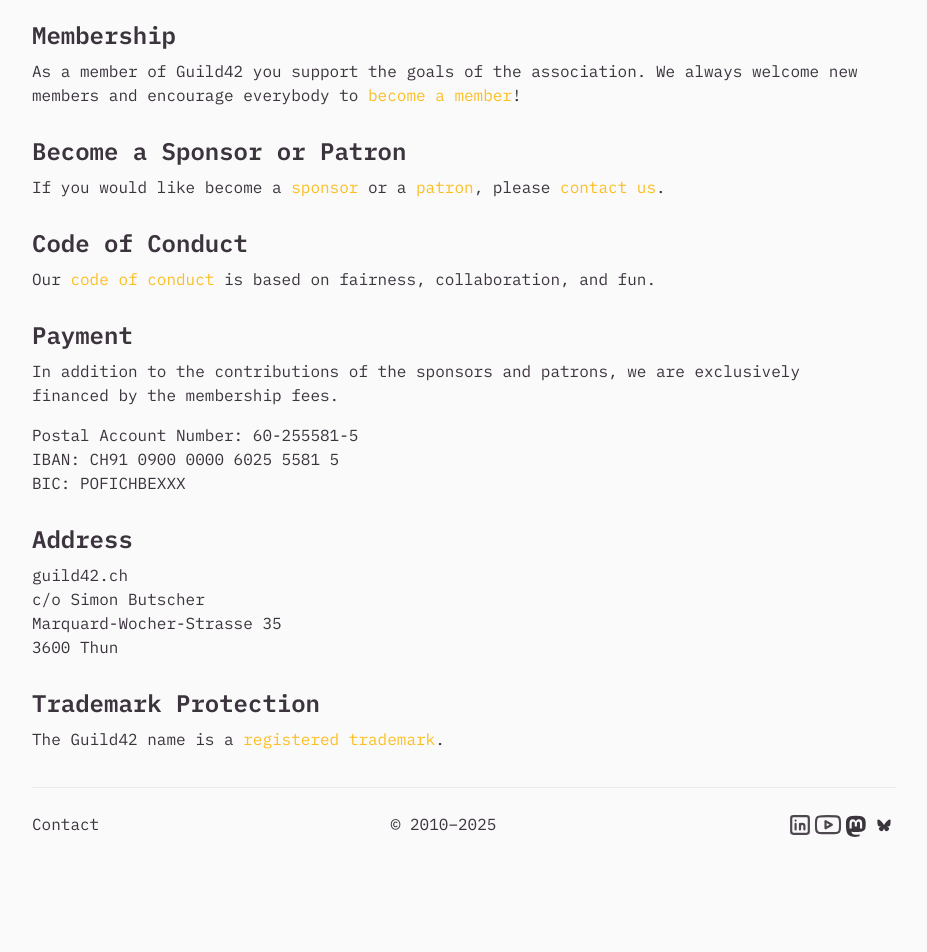
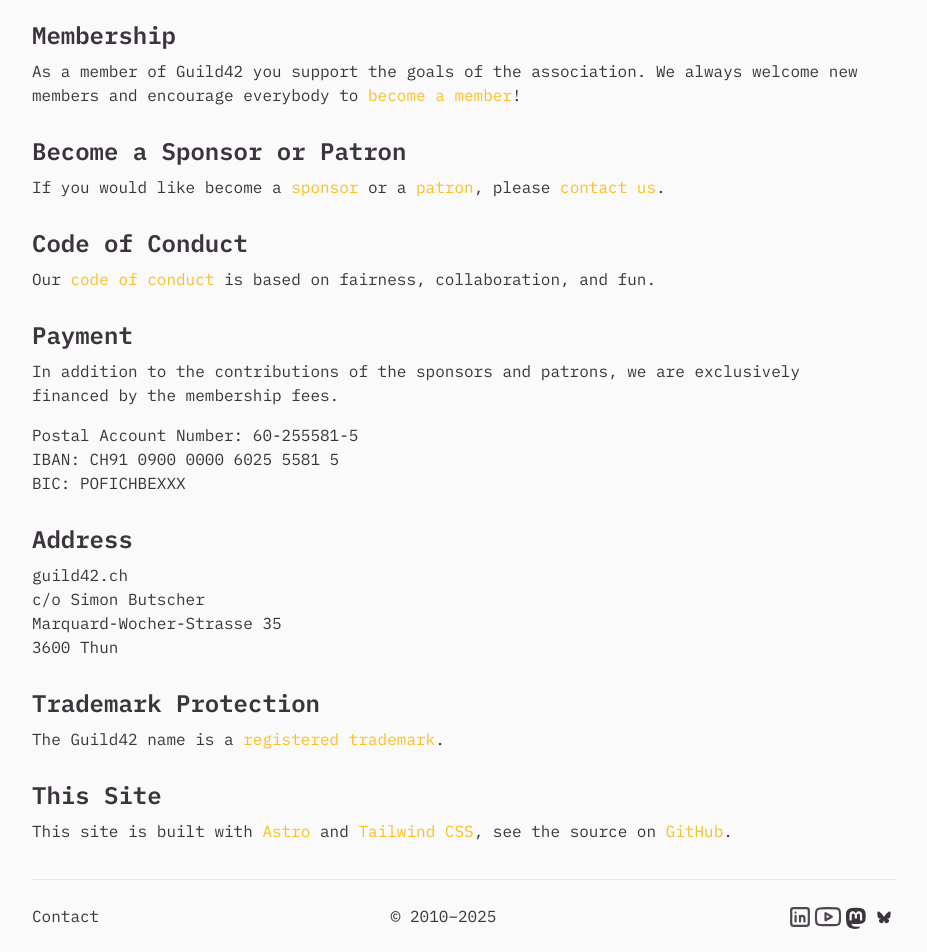
Before and after one commit to schlpbch/astro-guild42, an Astro site: page /about in a window 1280 px wide. Shown: the part 935-1887 px from the top of the page, without its empty margins (176-1103 px from the left). Before the commit the page ends 1795 px from the top, so only its background shows below. Built offline with nearby package versions, Linux system fonts and the light colour scheme; Astro itself is replaced by a stand-in of ours.

Commit message:
chore: update package version and visibility; add site information to About page

```diff
--- a/package.json
+++ b/package.json
@@ -1,7 +1,7 @@
 {
   "name": "astro-guild42",
-  "version": "1.0.0",
-  "private": true,
+  "version": "1.1.0",
+  "private": false,
   "scripts": {
     "dev": "astro dev",
     "start": "astro dev",
--- a/src/pages/about.astro
+++ b/src/pages/about.astro
@@ -116,6 +116,18 @@
         >registered trademark</a
       >.
     </section>
+    <section class="pb-3 pl-0">
+      <h2 class="pb-2 pt-4 text-xl font-semibold sm:text-2xl">This Site</h2>
+      This site is built with <a
+        href="https://astro.build/"
+        target="_blank"
+        rel="noopener">Astro</a
+      > and <a href="https://tailwindcss.com/" target="_blank" rel="noopener"
+        >Tailwind CSS</a
+      >, see the source on <a href="https://github.com/schlpbch/astro-guild42"
+        >GitHub</a
+      >.
+    </section>
   </Main>
 </Layout>
 <Footer />
```
